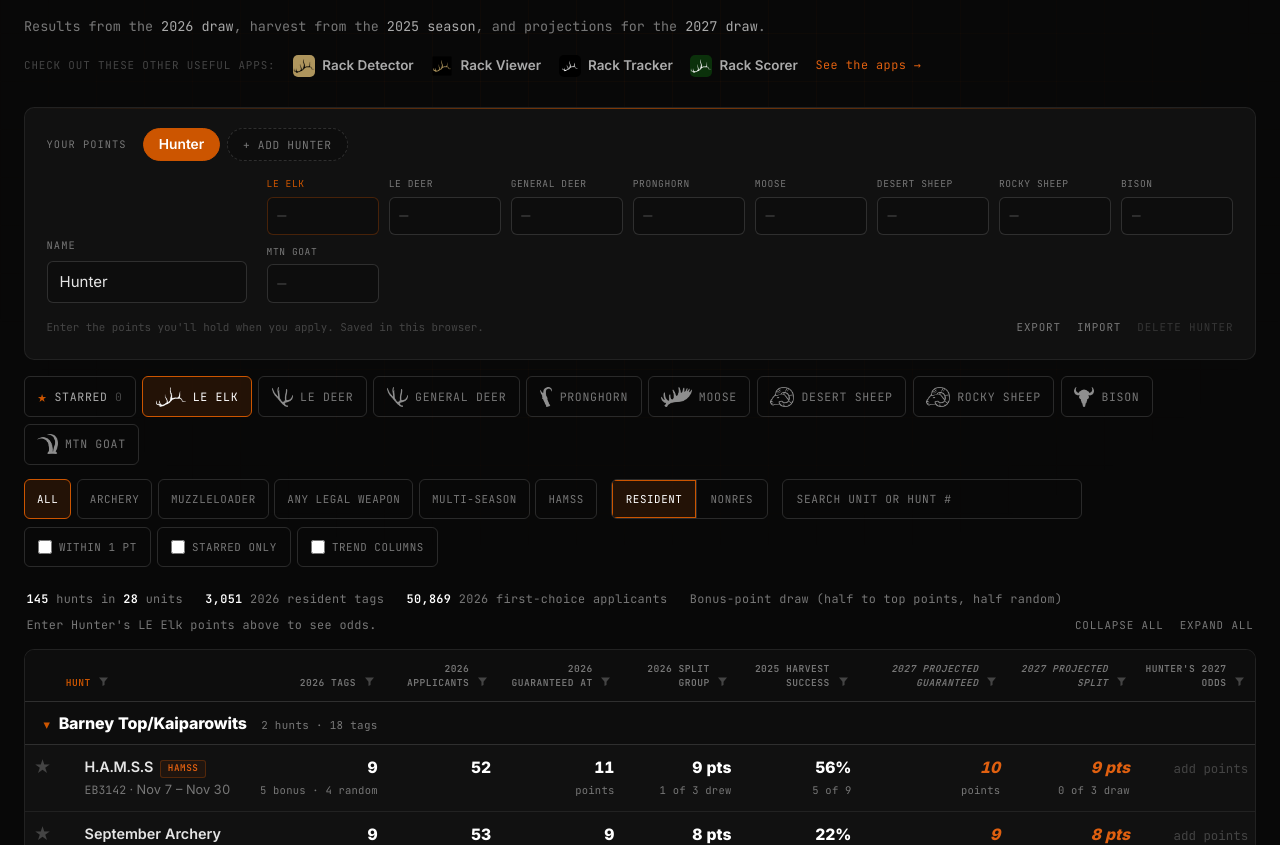
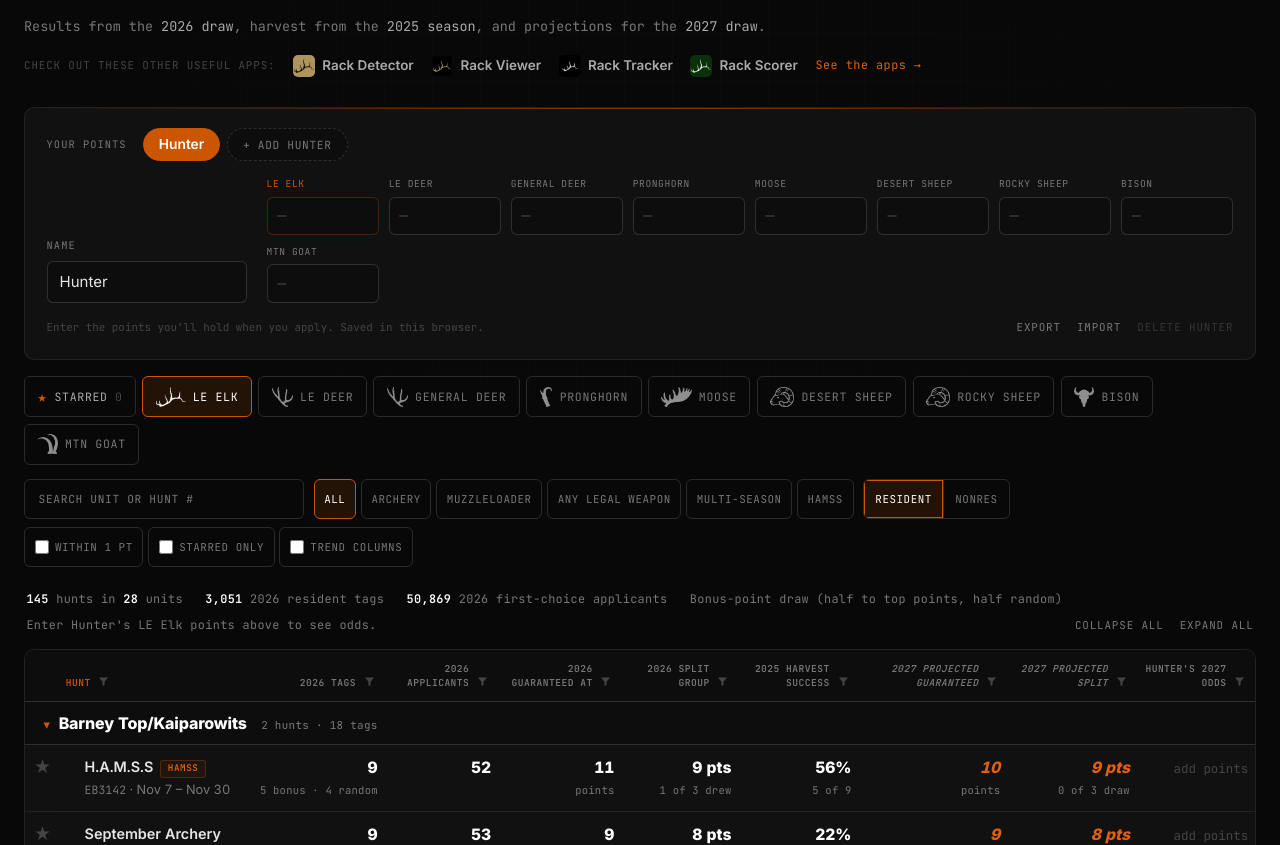
Before and after one commit to hj-3207/elevation-tech-website, a plain HTML site: page draw-odds.html in a window 1280 px wide. Shown: the part 255-1100 px from the top of the page. Drawn offline with Linux system fonts and the light colour scheme.

Commit message:
Draw Odds: desktop filters on one line, search first
Tighter filter buttons so the row fits on one line at 1400px for every
species, with the search box moved to the far left.

```diff
--- a/draw-odds.html
+++ b/draw-odds.html
@@ -48,13 +48,14 @@ main{position:relative;z-index:1;padding:8.5rem 1.5rem 4rem}
 
 /* CONTROLS */
 .panel{background:var(--card);border:1px solid var(--border);border-radius:10px;padding:1.25rem 1.35rem;position:relative;overflow:hidden;margin-bottom:1rem}
-.controls{display:flex;flex-wrap:wrap;align-items:center;gap:0.5rem 0.9rem;margin:0 0 0.5rem}
-.controls .q{flex:1 1 200px;min-width:170px;max-width:300px;background:transparent;border:1px solid var(--border-strong);border-radius:6px;padding:0 0.85rem;min-height:40px;color:var(--text);font-family:var(--mono);font-size:0.74rem;transition:border-color 0.2s}
+/* Desktop: everything on one line at 1,400 px for every species, search first (far left). */
+.controls{display:flex;flex-wrap:wrap;align-items:center;gap:0.5rem 0.6rem;margin:0 0 0.5rem}
+.controls .q{order:-3;flex:1 1 150px;min-width:150px;max-width:280px;background:transparent;border:1px solid var(--border-strong);border-radius:6px;padding:0 0.85rem;min-height:40px;color:var(--text);font-family:var(--mono);font-size:0.74rem;transition:border-color 0.2s}
 .controls .q::placeholder{color:var(--muted);text-transform:uppercase;letter-spacing:0.06em;font-size:0.7rem}
 .controls .q:hover{border-color:rgba(255,255,255,0.25)}
 .controls .q:focus{outline:none;border-color:var(--orange);box-shadow:0 0 0 3px var(--orange-tint-2)}
-.toggles{display:flex;flex-wrap:wrap;gap:0.4rem}
-.tog{display:inline-flex;align-items:center;gap:0.45rem;min-height:40px;padding:0 0.8rem;border:1px solid var(--border-strong);border-radius:6px;cursor:pointer;
+.toggles{display:flex;flex-wrap:wrap;gap:0.3rem}
+.tog{display:inline-flex;align-items:center;gap:0.4rem;min-height:40px;padding:0 0.6rem;border:1px solid var(--border-strong);border-radius:6px;cursor:pointer;
   font-family:var(--mono);font-size:0.68rem;letter-spacing:0.05em;text-transform:uppercase;color:var(--muted);transition:all 0.2s;user-select:none}
 .tog:hover{color:#fff;border-color:rgba(255,255,255,0.25)}
 .tog input{accent-color:var(--orange);width:14px;height:14px;margin:0;cursor:pointer}
@@ -68,7 +69,7 @@ main{position:relative;z-index:1;padding:8.5rem 1.5rem 4rem}
 .ctl input[type=number]{font-family:var(--mono)}
 .ctl input::placeholder{color:var(--subtle)}
 .seg{display:flex;border:1px solid var(--border-strong);border-radius:6px;overflow:hidden;background:transparent}
-.seg button{flex:1;border:0;background:none;padding:0 0.85rem;cursor:pointer;min-height:38px;font-family:var(--mono);font-size:0.68rem;letter-spacing:0.05em;text-transform:uppercase;color:var(--muted);transition:all 0.2s}
+.seg button{flex:1;border:0;background:none;padding:0 0.7rem;cursor:pointer;min-height:38px;font-family:var(--mono);font-size:0.68rem;letter-spacing:0.05em;text-transform:uppercase;color:var(--muted);transition:all 0.2s}
 .seg button+button{border-left:1px solid var(--border-strong)}
 .seg button:hover{color:#fff}
 .seg button[aria-pressed=true]{background:rgba(204,85,0,0.14);color:#fff;box-shadow:inset 0 0 0 1px var(--orange)}
@@ -191,8 +192,8 @@ table.main th.is-proj{font-style:italic}
 .f-toggle{display:none}
 
 /* WEAPON BUTTONS + BADGES */
-.wchips{display:flex;flex-wrap:wrap;gap:0.35rem}
-.wchip{font-family:var(--mono);font-size:0.68rem;letter-spacing:0.05em;text-transform:uppercase;color:var(--muted);background:transparent;border:1px solid var(--border-strong);border-radius:6px;padding:0 0.75rem;min-height:40px;cursor:pointer;transition:all 0.2s}
+.wchips{display:flex;flex-wrap:wrap;gap:0.3rem}
+.wchip{font-family:var(--mono);font-size:0.68rem;letter-spacing:0.05em;text-transform:uppercase;color:var(--muted);background:transparent;border:1px solid var(--border-strong);border-radius:6px;padding:0 0.6rem;min-height:40px;cursor:pointer;transition:all 0.2s}
 .wchip:hover{color:#fff;border-color:rgba(255,255,255,0.25)}
 .wchip.on{color:#fff;border-color:var(--orange);background:rgba(204,85,0,0.14)}
 .badge{display:inline-block;font-family:var(--mono);font-size:0.58rem;font-weight:600;letter-spacing:0.06em;text-transform:uppercase;color:var(--orange-bright);border:1px solid var(--border-orange);background:var(--orange-tint);border-radius:3px;padding:0.1rem 0.4rem;margin-left:0.45rem;vertical-align:0.12em;white-space:nowrap;cursor:help}
```
Also changed, not shown: tools/draw-odds/template.html (+8 -7 lines), 1 other file.
